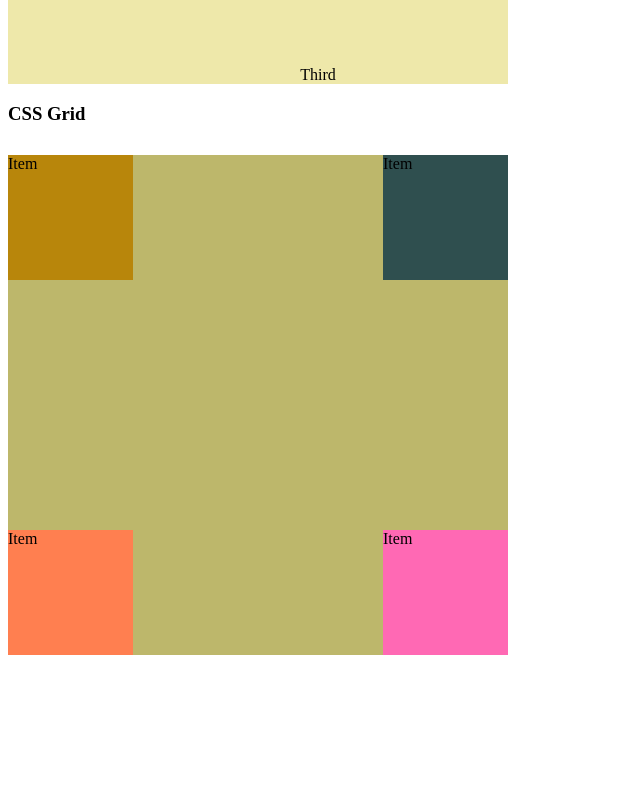
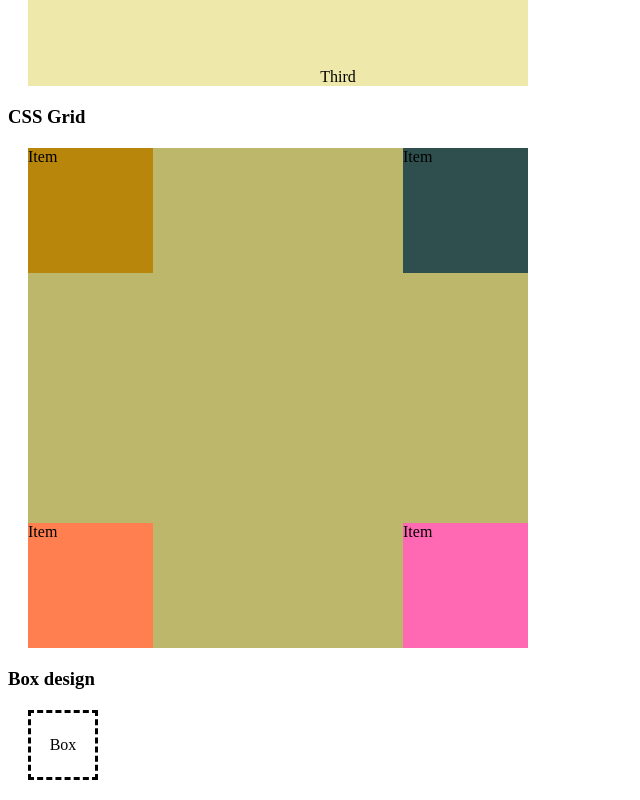
Before and after one commit to smillerr/cursoFrontEndDeveloper, a plain HTML site: page space.html in a window 1280 px wide. Shown: the part 1203-2003 px from the top of the page, without its empty margins (0-640 px from the left). Before the commit the page ends 1866 px from the top, so only its background shows below. Drawn offline with Linux system fonts and the light colour scheme.

Commit message:
CSS box design

```diff
--- a/space.html
+++ b/space.html
@@ -65,6 +65,7 @@
         background-color: palegoldenrod;
         width: 500px;
         height: 500px;
+        margin: 20px;
     }
     .first{
         align-self: flex-start;
@@ -83,7 +84,7 @@
         width: 500px;
         height: 500px;
         background-color: darkkhaki;
-        margin-top: 30px;
+        margin: 20px;
         grid-template-columns: 1fr 1fr 1fr 1fr;
         grid-template-rows: 1fr 1fr 1fr 1fr;
     }
@@ -104,6 +105,18 @@
         grid-column: 4 / 5;
         grid-row: 4 / 5;
     }
+    .box{
+        display: flex;
+        justify-content: center;
+        align-items: center;
+        width: 70px;
+        height: 70px;
+        box-sizing: border-box;
+        padding: 8px;
+        border: 3px black dashed;
+        margin: 20px;
+    }
+
     </style>
 </head>
 <body>
@@ -143,5 +156,7 @@
         <div class="item"> Item </div>
         <div class="item"> Item </div>
     </div>
+    <h3> Box design </h3>
+    <div class="box"> Box </div>
 </body>
 </html>
```
